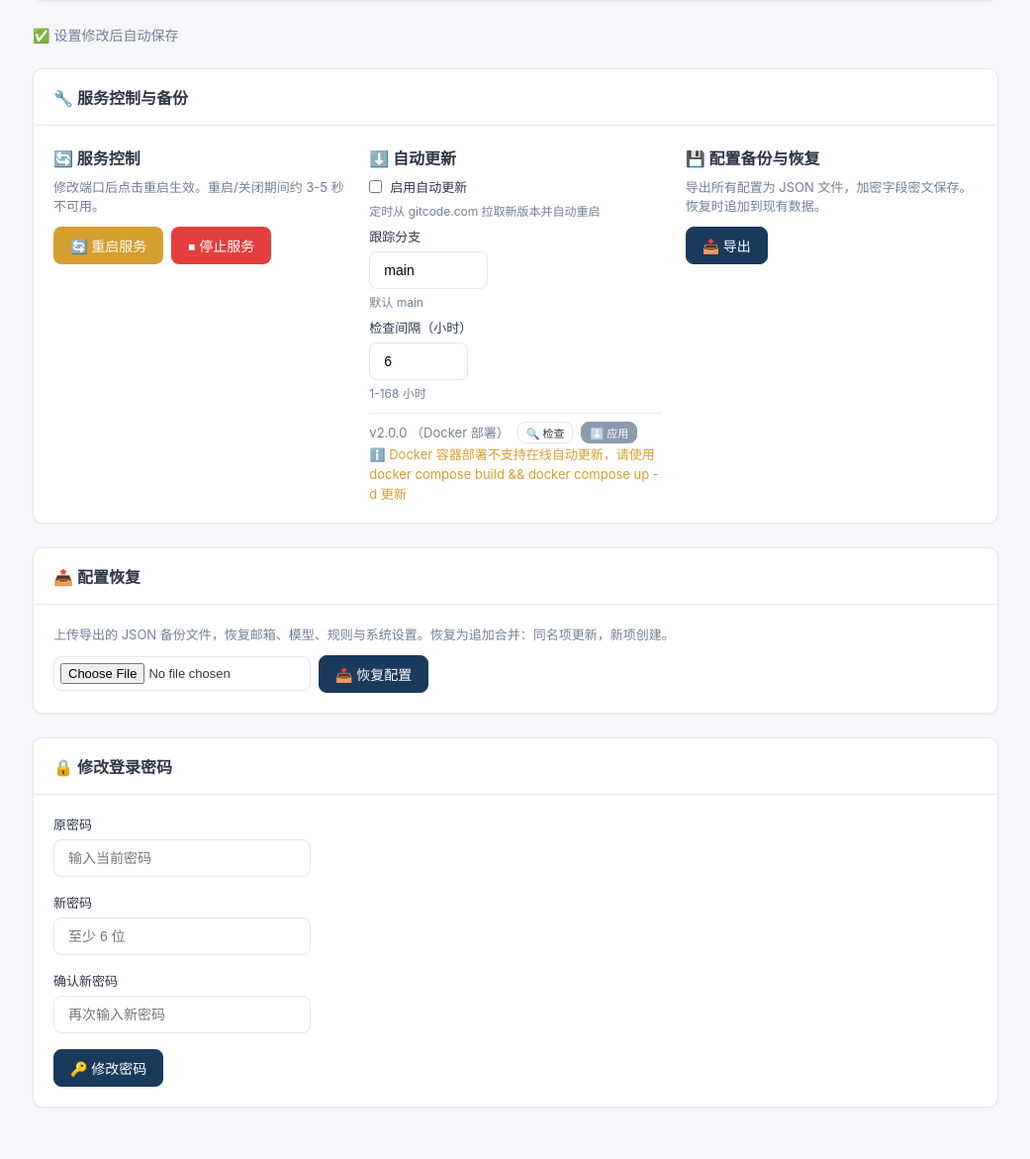
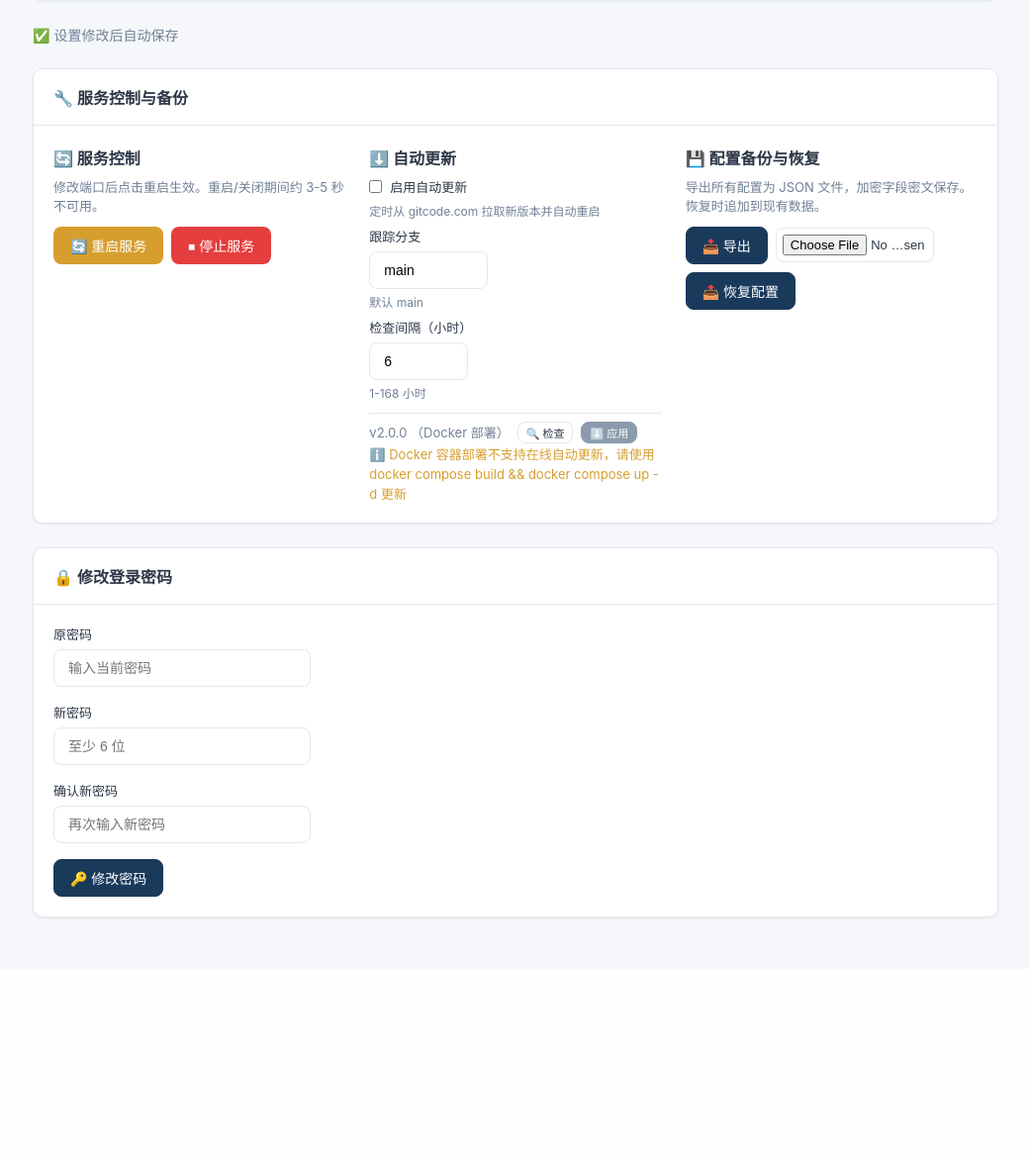
Before and after one commit to masquerator-coder/legal-mail-router, a FastAPI app: page /settings in a window 1280 px wide. Shown: the part 2368-3539 px from the top of the page at 99% size, without its empty margins (239-1280 px from the left). After the commit the page ends 3297 px from the top, so only its background shows below. Run offline with FastAPI, Linux system fonts and the light colour scheme; the visitor is signed in with stand-in values (Sample User, id 1); some libraries are stand-ins or nearby versions.

Commit message:
ui: 恢复配置按钮移回「配置备份与恢复」卡片内
上版将恢复表单整个移到独立卡片，导致「📤 恢复配置」与「📥 导出」
分离。现改用 HTML5 form 属性关联：文件选择框与按钮留在原卡片，
真正承载 action/enctype/CSRF 的 <form id="restore-form"> 仍置于
外层 settings-form 之外，既回到原布局又避免嵌套表单。

```diff
--- a/templates/settings.html
+++ b/templates/settings.html
@@ -454,10 +454,15 @@
                     </p>
                     <div style="display:flex;gap:8px;align-items:center;flex-wrap:wrap;">
                         <a href="/backup/export" class="btn btn-primary">📥 导出</a>
-                        <!-- 恢复表单不可放在本页外层 <form id="settings-form"> 内：
-                             嵌套 form 是非法 HTML，浏览器会丢弃内层标签，
-                             导致点击提交的是外层 /settings/save，备份文件被静默丢弃。
-                             该表单因而移至外层表单闭合之后（见文件下方独立卡片）。 -->
+                        <!-- 恢复控件用 HTML5 form 属性关联到下方独立的 restore-form：
+                             若直接放 <form> 会嵌进外层 settings-form（非法 HTML，浏览器丢弃内层标签，
+                             点击提交的变成 /settings/save，备份文件被静默丢弃）。
+                             form 属性不受嵌套限制，控件仍可留在本卡片内。 -->
+                        <input type="file" name="file" accept=".json" form="restore-form"
+                               class="form-control"
+                               style="font-size:13px;padding:6px;max-width:160px;">
+                        <button type="submit" form="restore-form" class="btn btn-primary"
+                                style="white-space:nowrap;">📤 恢复配置</button>
                     </div>
                 </div>
             </div>
@@ -466,22 +471,12 @@
 
 </div>  <!-- 关闭主容器 div -->
 
-<!-- 配置恢复（须独立于 settings-form 之外，见上方说明） -->
-<div class="card" style="margin-top:24px;">
-    <div class="card-header"><h3>📤 配置恢复</h3></div>
-    <div class="card-body">
-        <p style="font-size:13px;color:var(--text-muted);margin-bottom:12px;">
-            上传导出的 JSON 备份文件，恢复邮箱、模型、规则与系统设置。恢复为追加合并：同名项更新，新项创建。
-        </p>
-        <form method="post" action="/backup/import" enctype="multipart/form-data"
-              style="display:flex;gap:8px;align-items:center;flex-wrap:wrap;margin:0;padding:0;">
-            {{ csrf_token_input(request)|safe }}
-            <input type="file" name="file" accept=".json" class="form-control"
-                   style="font-size:13px;padding:6px;max-width:260px;">
-            <button type="submit" class="btn btn-primary" style="white-space:nowrap;">📤 恢复配置</button>
-        </form>
-    </div>
-</div>
+<!-- 配置恢复表单（须独立于 settings-form 之外；其控件通过 form="restore-form"
+     属性关联到本表单，因此控件可留在「配置备份与恢复」卡片内而不产生嵌套） -->
+<form id="restore-form" method="post" action="/backup/import"
+      enctype="multipart/form-data" style="display:none;">
+    {{ csrf_token_input(request)|safe }}
+</form>
 
 <!-- 修改密码（独立于主表单之外） -->
 <div class="card" style="margin-top:24px;">
```
